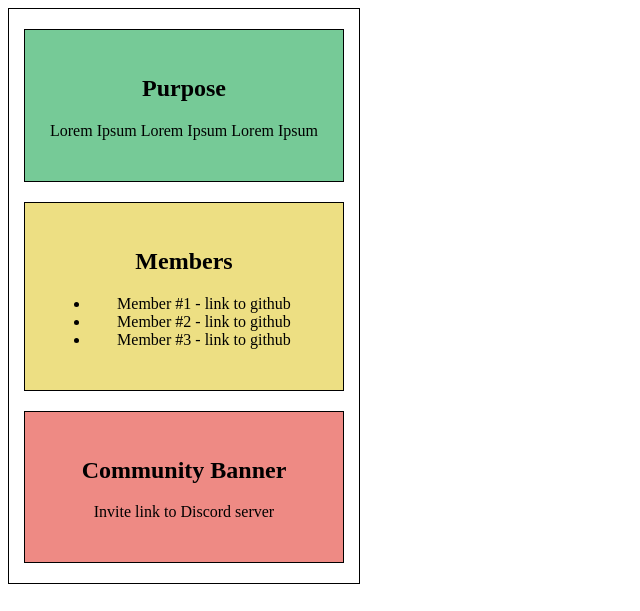
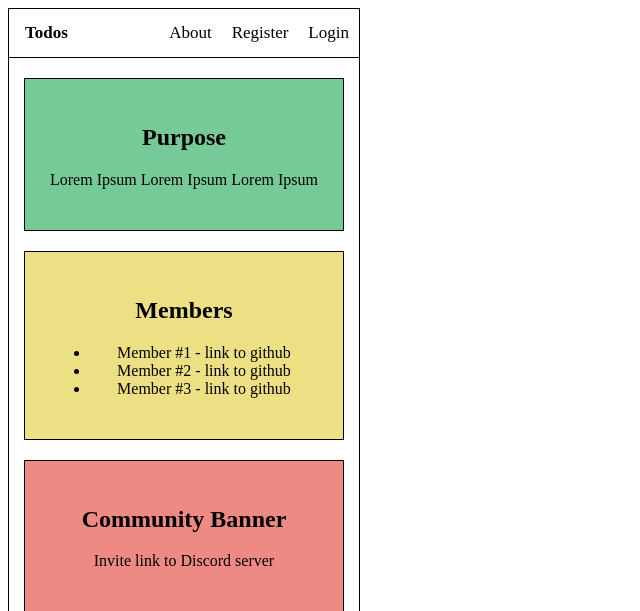
Before and after one commit to CSSG-Labs/flask-todo-app, a Flask app: page / in a window 1280 px wide. Shown: the top 611 px of the page, without its empty margins (0-640 px from the left). Run offline with Flask 2, Linux system fonts and the light colour scheme.

Commit message:
Added navigation bar code to layout to extend to all pages

```diff
--- a/templates/layout.html
+++ b/templates/layout.html
@@ -11,6 +11,17 @@
         <title>{% block title %}{% endblock %}</title>
     </head>
     <body>
+
+        <div class="topnav">
+            <a class="active">Todos</a>
+            <div class="topnav-right">
+            <a href="#about">About</a>
+            <a href="#register">Register</a>
+            <a href="#Login">Login</a>
+            </div>
+        </div>
+
         {% block body %}{% endblock %}
+
     </body>
 </html>
```
